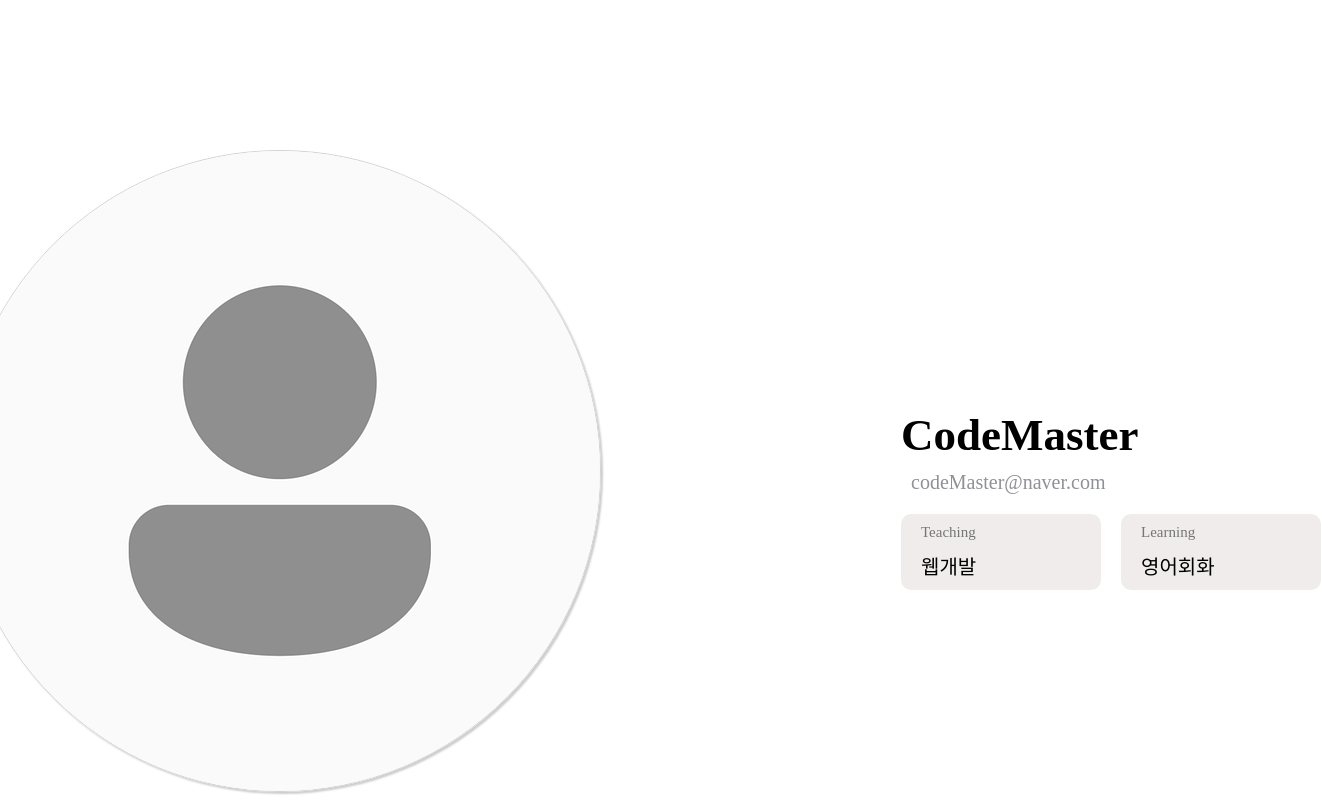
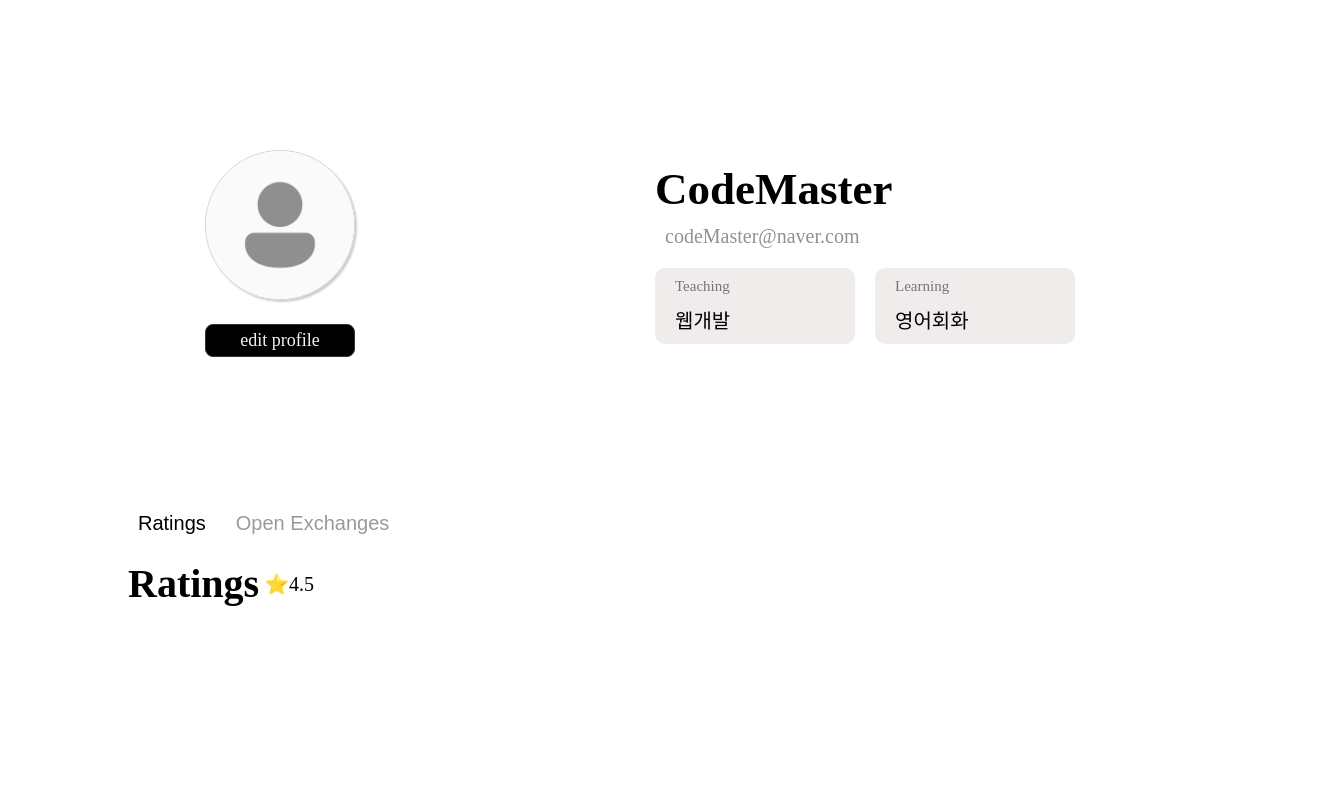
Before and after one commit to joayong202503/joayong_front, a React (Vite) app: page /profile/1 in a window 1280 px wide. Shown: the top 800 px of the page, 1321 px wide, since content can reach past the window. Built offline with nearby package versions, Linux system fonts and the light colour scheme; no server answers.

Commit message:
[feature/profilePage] fix ProfileCircle for profilePage

```diff
--- a/src/components/common/ProfileCircle.jsx
+++ b/src/components/common/ProfileCircle.jsx
@@ -3,7 +3,7 @@ import styles from './ProfileCircle.module.scss'
 import profileImage from '../../assets/images/profile.png'
 
 /*
-* @param size: 프로필 이미지크기 (xs,sm,md,lg,xl)
+* @param size: 프로필 이미지크기 (xs,sm,md,lg,llg,xl)
 * @param src: 선택적 이미지소스 (기본값: 기본 프로필 이미지)
 */
 
--- a/src/components/common/ProfileCircle.module.scss
+++ b/src/components/common/ProfileCircle.module.scss
@@ -34,6 +34,10 @@
   width: 100px;
   height: 100px;
 }
+.size-llg {
+  width: 150px;
+  height: 150px;
+}
 
 .size-xl {
   width: 200px;
```
